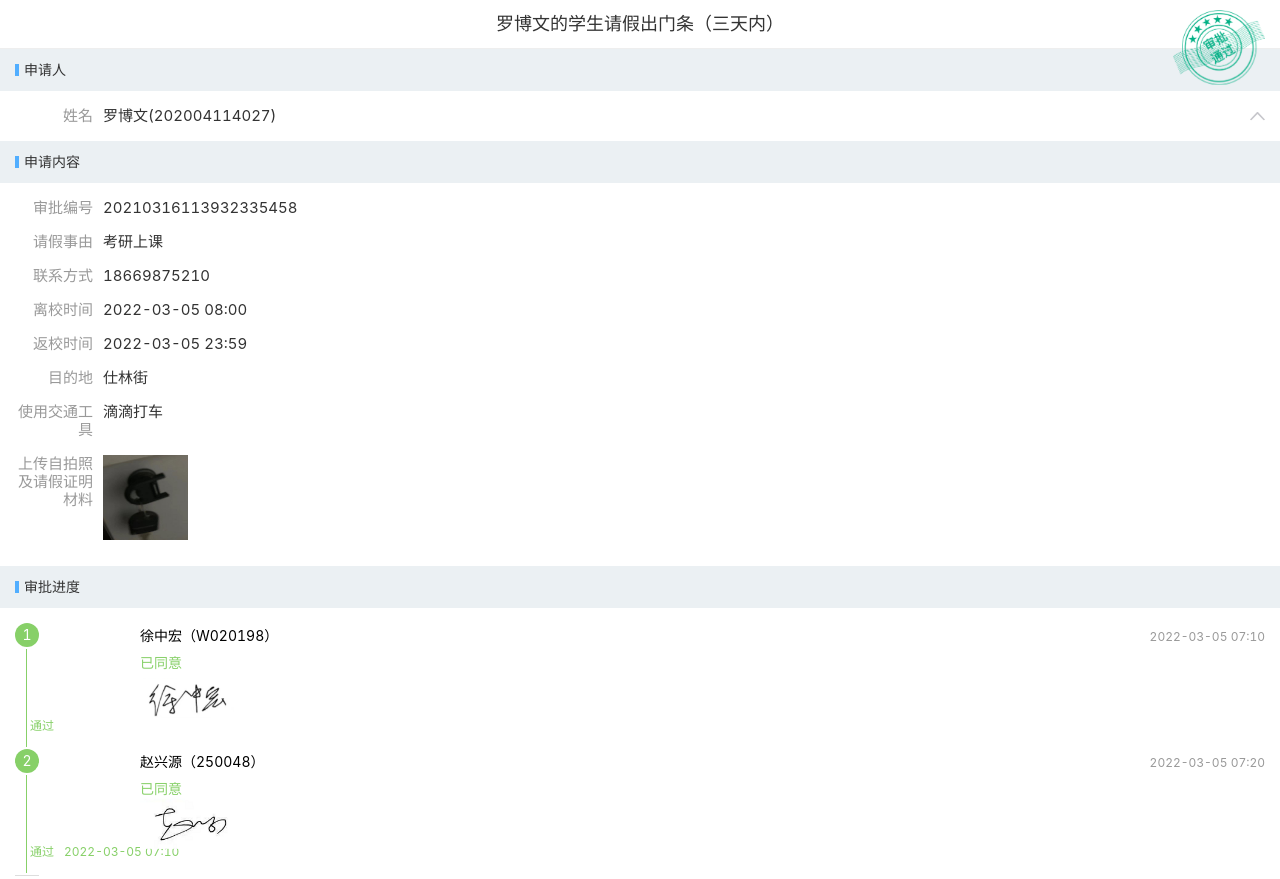
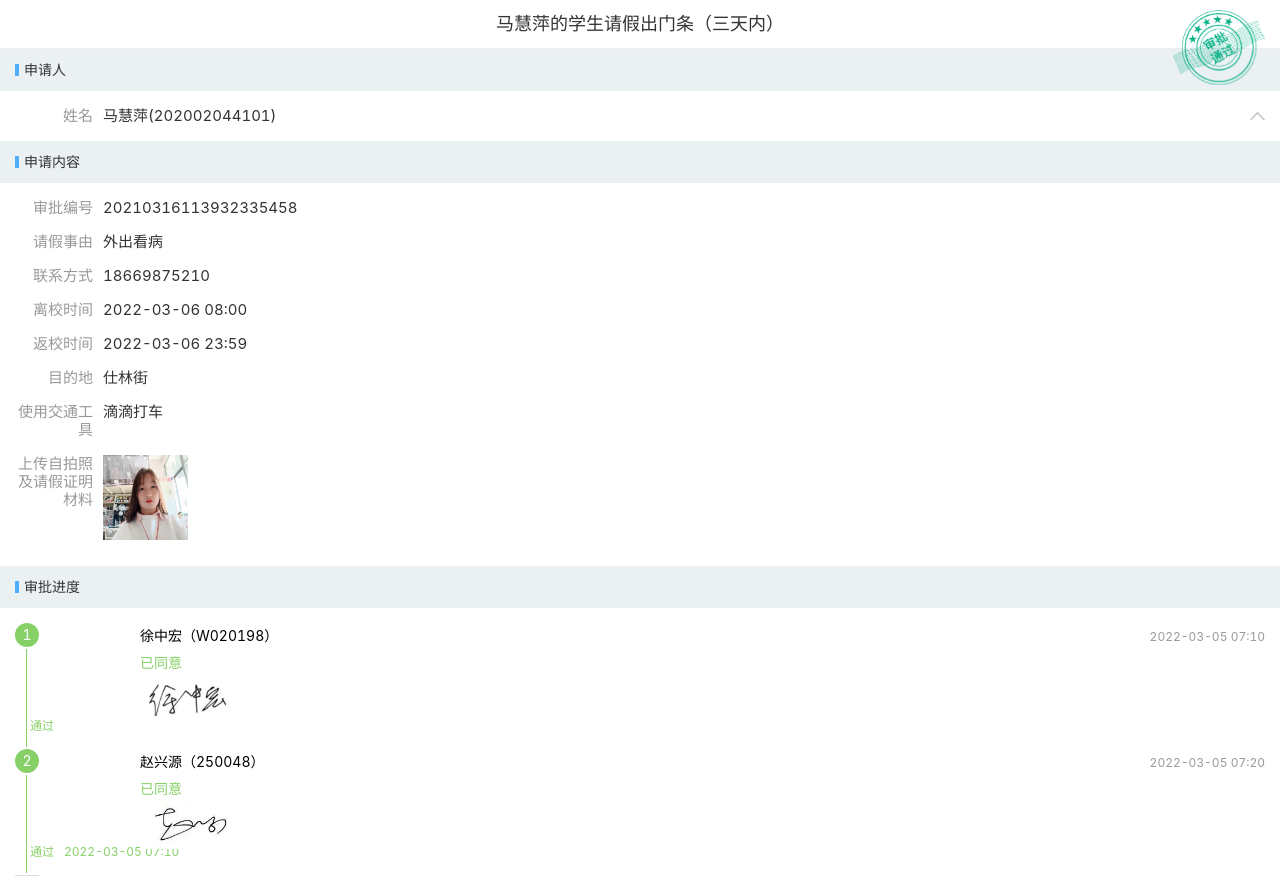
Before and after one commit to yibanjiatiao1/mhp05, a plain HTML site: page index.html in a window 1280 px wide. Shown: the top 879 px of the page. Drawn offline with Linux system fonts and the light colour scheme; a script that the page names is missing.

Commit message:
Update index.html

```diff
--- a/index.html
+++ b/index.html
@@ -30,7 +30,7 @@
     <div class="hx-layout">
      <main class="hx-content">
       <div class="wfTitle___Y-ebx">
-       罗博文的学生请假出门条（三天内）
+       马慧萍的学生请假出门条（三天内）
       </div>
       <div class="hx-detail">
        <div class="hx-detail-group">
@@ -46,7 +46,7 @@
        <span class="hx-detail-item-label">姓名</span>
        <div class="hx-detail-item-field">
         <div class="am-flexbox am-flexbox-justify-start am-flexbox-align-center">
-         罗博文(202004114027)
+         马慧萍(202002044101)
         </div>
        </div>
       </div>
@@ -56,7 +56,7 @@
        <div class="hx-detail-item">
         <span class="hx-detail-item-label">学号</span>
         <div class="hx-detail-item-field">
-         202004114027        </div>
+         202002044101        </div>
        </div>
        <div class="hx-detail-item">
         <span class="hx-detail-item-label">性别</span>
@@ -66,17 +66,17 @@
        <div class="hx-detail-item">
         <span class="hx-detail-item-label">学院</span>
         <div class="hx-detail-item-field">
-         戏剧学院        </div>
+         美术学院        </div>
        </div>
        <div class="hx-detail-item">
         <span class="hx-detail-item-label">专业</span>
         <div class="hx-detail-item-field">
-         戏剧与导演        </div>
+         国画        </div>
        </div>
        <div class="hx-detail-item">
         <span class="hx-detail-item-label">班级</span>
         <div class="hx-detail-item-field">
-         20戏导班        </div>
+         20国画1班        </div>
        </div>
        <div class="hx-detail-item">
         <span class="hx-detail-item-label">年级</span>
@@ -119,7 +119,7 @@
          <div class="hx-detail-item">
           <span class="hx-detail-item-label">请假事由</span>
           <div class="hx-detail-item-field">
-           考研上课          </div>
+           外出看病          </div>
          </div>
          <div class="hx-detail-item">
           <span class="hx-detail-item-label">联系方式</span>
@@ -129,12 +129,12 @@
          <div class="hx-detail-item">
           <span class="hx-detail-item-label">离校时间</span>
           <div class="hx-detail-item-field">
-           2022-03-05 08:00          </div>
+           2022-03-06 08:00          </div>
          </div>
          <div class="hx-detail-item">
           <span class="hx-detail-item-label">返校时间</span>
           <div class="hx-detail-item-field">
-           2022-03-05 23:59          </div>
+           2022-03-06 23:59          </div>
          </div>
          <div class="hx-detail-item">
           <span class="hx-detail-item-label">目的地</span>
@@ -150,7 +150,7 @@
           <span class="hx-detail-item-label">上传自拍照及请假证明材料</span>
           <div class="hx-detail-item-field">
            <div class="hx-detail-image">
-            <img src="./工作流_files/111.jpg" alt="" style="margin-right: 10px; width: 84.6667px;
+            <img src="./工作流_files/mhp.jpg" alt="" style="margin-right: 10px; width: 84.6667px;
     height: 84.6667px; margin-bottom: 10px;">
            </div>
           </div>
```
